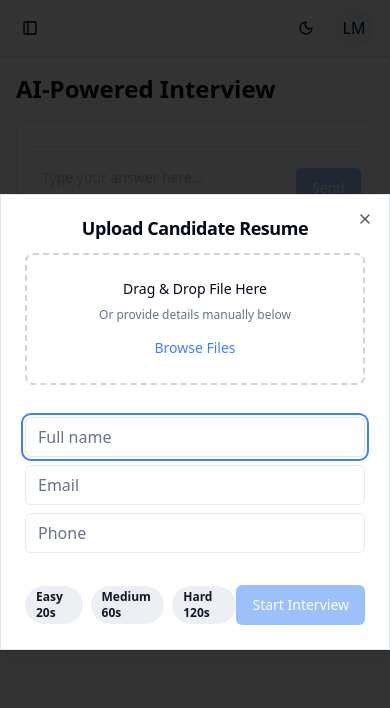
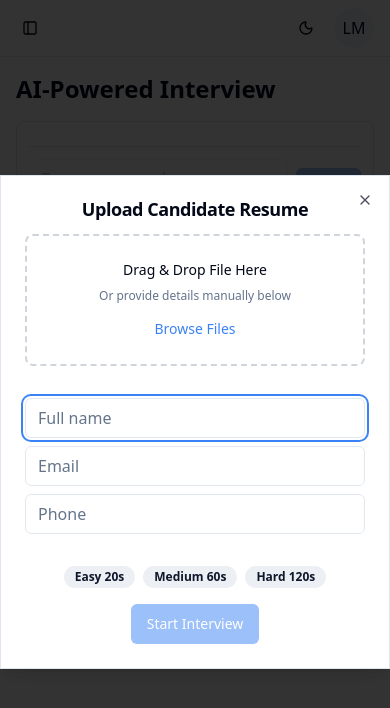
Before and after one commit to lavishmeena2764/Swipe-AI-Interview, a React (Vite) app: page /interview in a window 390 px wide. Shown: the top 708 px of the page. Built offline with nearby package versions, Linux system fonts and the light colour scheme.

Commit message:
feat: fixed UI responsiveness

```diff
--- a/client/pages/Interview.tsx
+++ b/client/pages/Interview.tsx
@@ -81,21 +81,16 @@ export default function InterviewPage() {
   const canStart = Boolean(candidate.name && candidate.email);
 
   async function handleResume(file: File) {
-    console.log("File selected:", file);
     if (!file) return;
     dispatch(interviewActions.reset());
-    console.log("File type:", file.type);
     if (!/\.(pdf|docx?)$/i.test(file.name)) {
       alert("Invalid file type. Upload PDF or DOC/DOCX.");
       return;
     }
     try {
       setLoadingStatus("parsing");
-      console.log("Uploading and parsing resume...");
       const sessionData = await Api.parseResume(file);
-      console.log("Resume parsed, session created:", sessionData);
       dispatch(interviewActions.setSession(sessionData));
-      console.log("Resume parsed, session created:", sessionData);
       setLoadingStatus("generating");
       const qs = await Api.generateQuestions(sessionData.sessionId);
       dispatch(interviewActions.loadQuestions(qs.questions));
@@ -406,7 +401,7 @@ export default function InterviewPage() {
               }
             />
           </div>
-          <div className="mt-4 flex items-center justify-between min-h-[40px]">
+          <div className="mt-4 flex flex-col md:flex-row gap-4 items-center justify-between min-h-[40px]">
             {loadingStatus === "parsing" && <p className="text-sm text-muted-foreground animate-pulse">Parsing your resume...</p>}
             {loadingStatus === "generating" && <p className="text-sm text-muted-foreground animate-pulse">Generating your interview questions...</p>}
 
```
